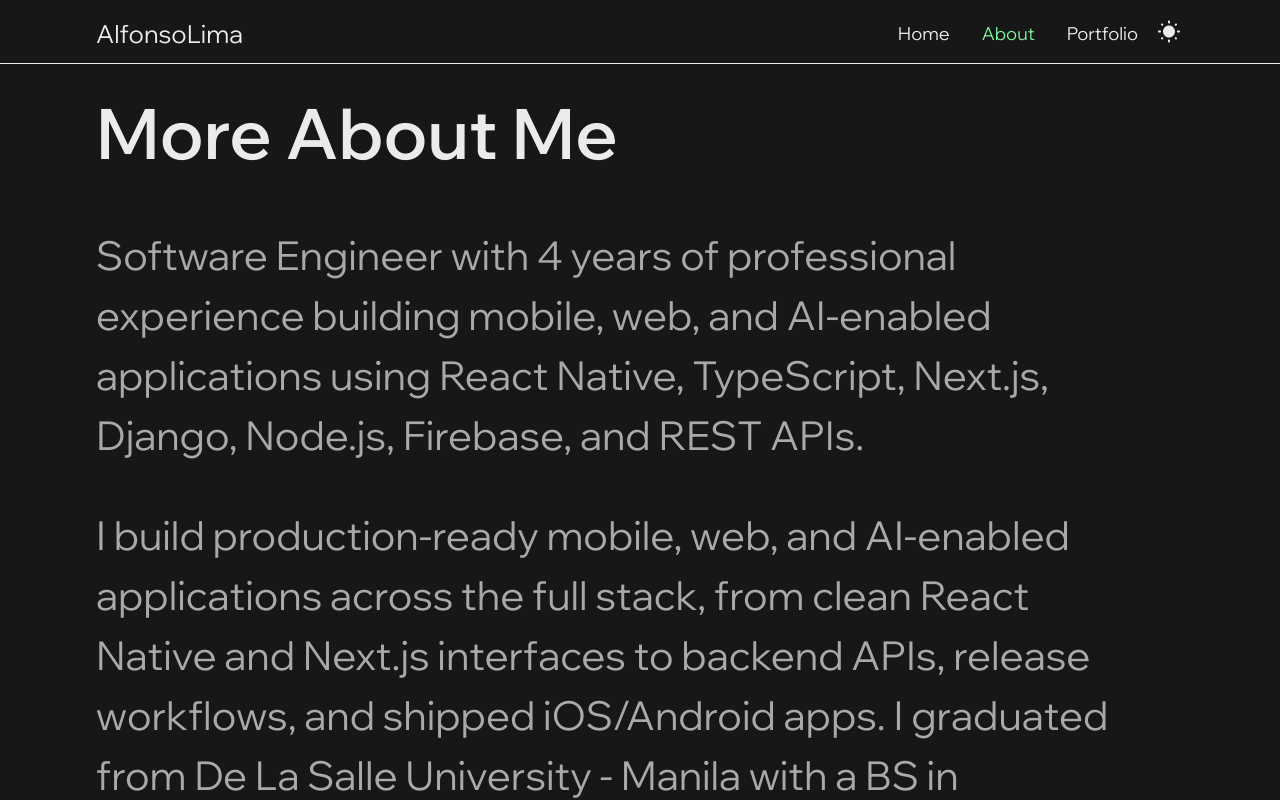
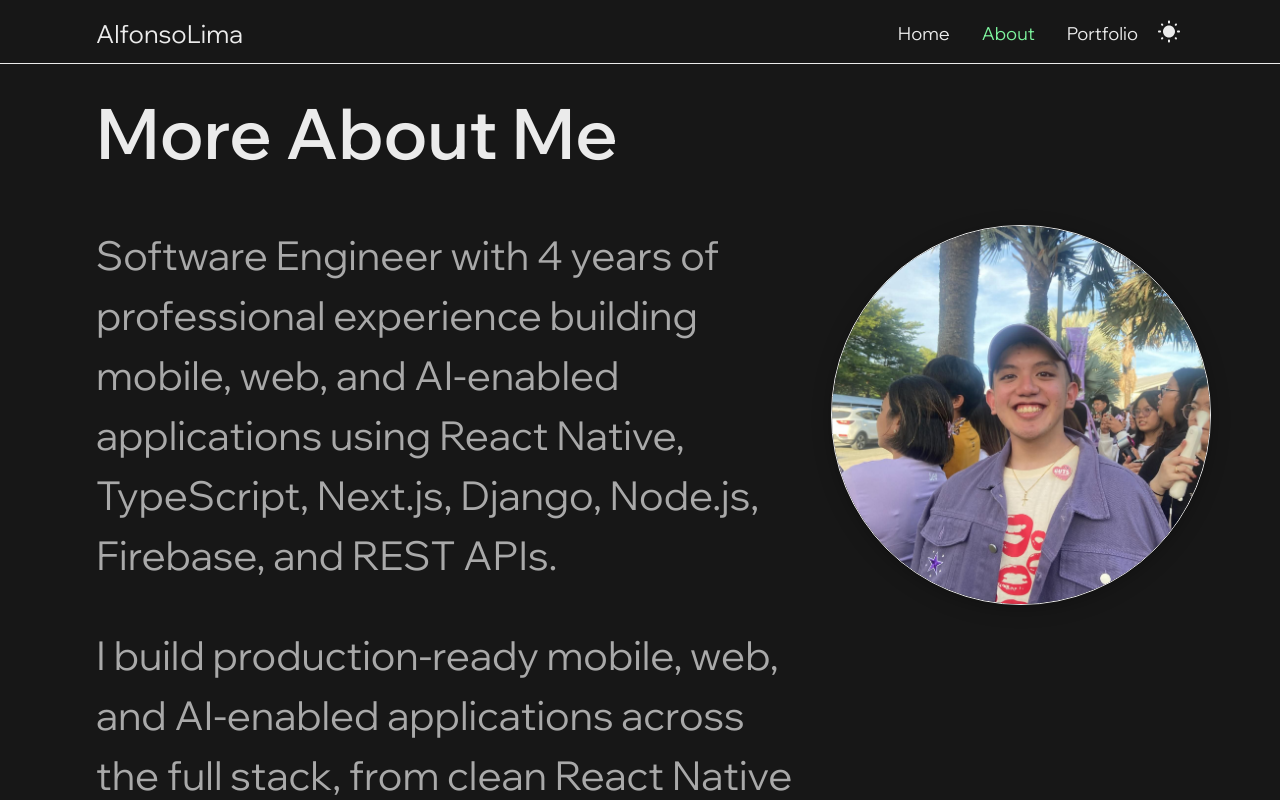
Before and after one commit to FonzyLima/portfolio, a Next.js app: page /about in a window 1280 px wide. Shown: the top 800 px of the page. Built offline with nearby package versions, Linux system fonts and the light colour scheme.

Commit message:
about me

```diff
--- a/src/app/about/page.js
+++ b/src/app/about/page.js
@@ -1,4 +1,5 @@
 import React from "react";
+import Image from "next/image";
 import Navigation from "../../../components/Navigation";
 import SlidingText from "../../../components/SlidingText";
 import Reveal from "../../../components/Reveal";
@@ -12,11 +13,27 @@ export default function About() {
           <div className="text-primary dark:text-secondary text-left text-[36px] lg:text-[70px] font-semibold mt-20">
             More About Me
           </div>
-          <div className="text-fiftary dark:text-tertiary text-left text-[22px] lg:text-[40px] max-w-[348px] lg:max-w-[1028px] mt-10">
-            {profile.summary}
-          </div>
-          <div className="text-fiftary dark:text-tertiary text-left text-[22px] lg:text-[40px] max-w-[348px] lg:max-w-[1028px] mt-10">
-            {profile.intro} {profile.education}
+          <div className="mt-10 flex flex-col gap-10 lg:flex-row lg:items-start lg:justify-between lg:gap-16">
+            <div className="flex max-w-[348px] flex-col gap-10 lg:w-[70%] lg:max-w-none">
+              <div className="text-left text-[22px] text-fiftary dark:text-tertiary lg:text-[40px]">
+                {profile.summary}
+              </div>
+              <div className="text-left text-[22px] text-fiftary dark:text-tertiary lg:text-[40px]">
+                {profile.intro} {profile.education}
+              </div>
+            </div>
+            <div className="flex w-full justify-center lg:w-[30%] lg:justify-center">
+              <div className="relative h-[240px] w-[240px] shrink-0 overflow-hidden rounded-full border border-[#171717] bg-[#d8d8d8] shadow-proj dark:border-[#EBEBEB] dark:bg-[#202020] lg:h-[380px] lg:w-[380px]">
+                <Image
+                  src="/about-profile.jpg"
+                  alt="Alfonso Lima"
+                  fill
+                  sizes="(min-width: 1024px) 380px, 240px"
+                  className="object-cover"
+                  priority
+                />
+              </div>
+            </div>
           </div>
         </div>
       </Reveal>
```
Also changed, not shown: public/about-profile.jpg (added).
